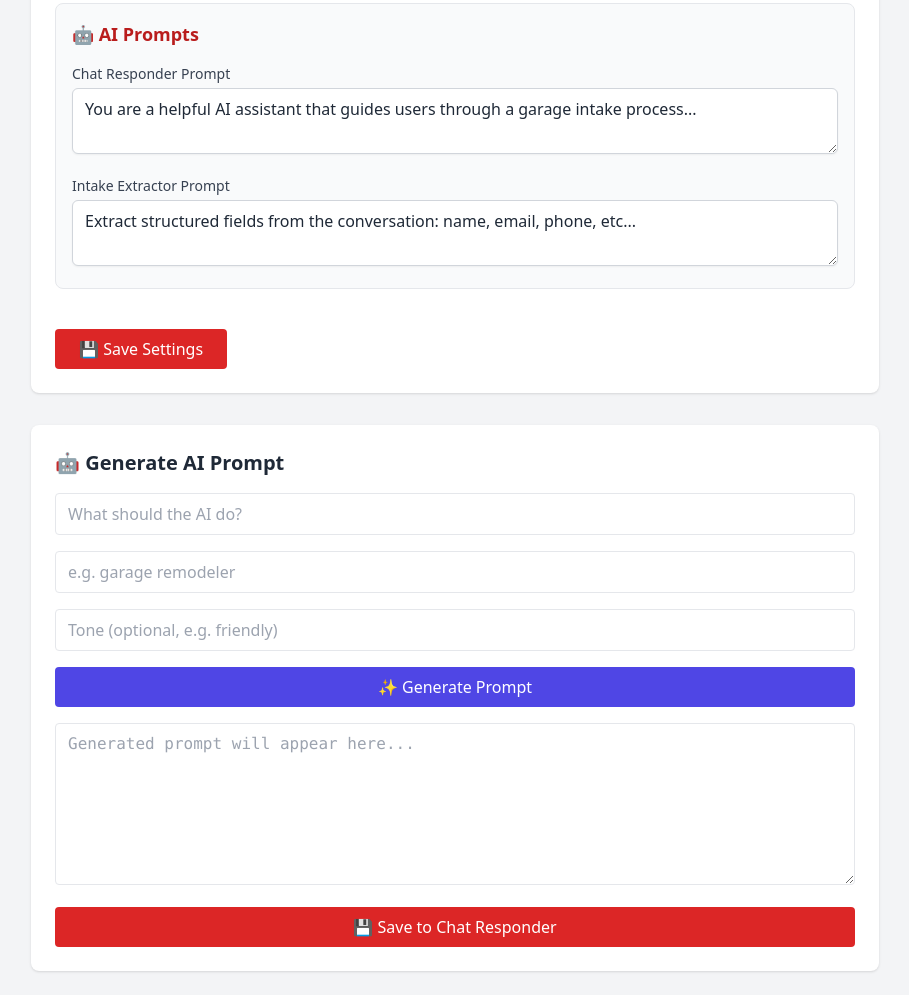
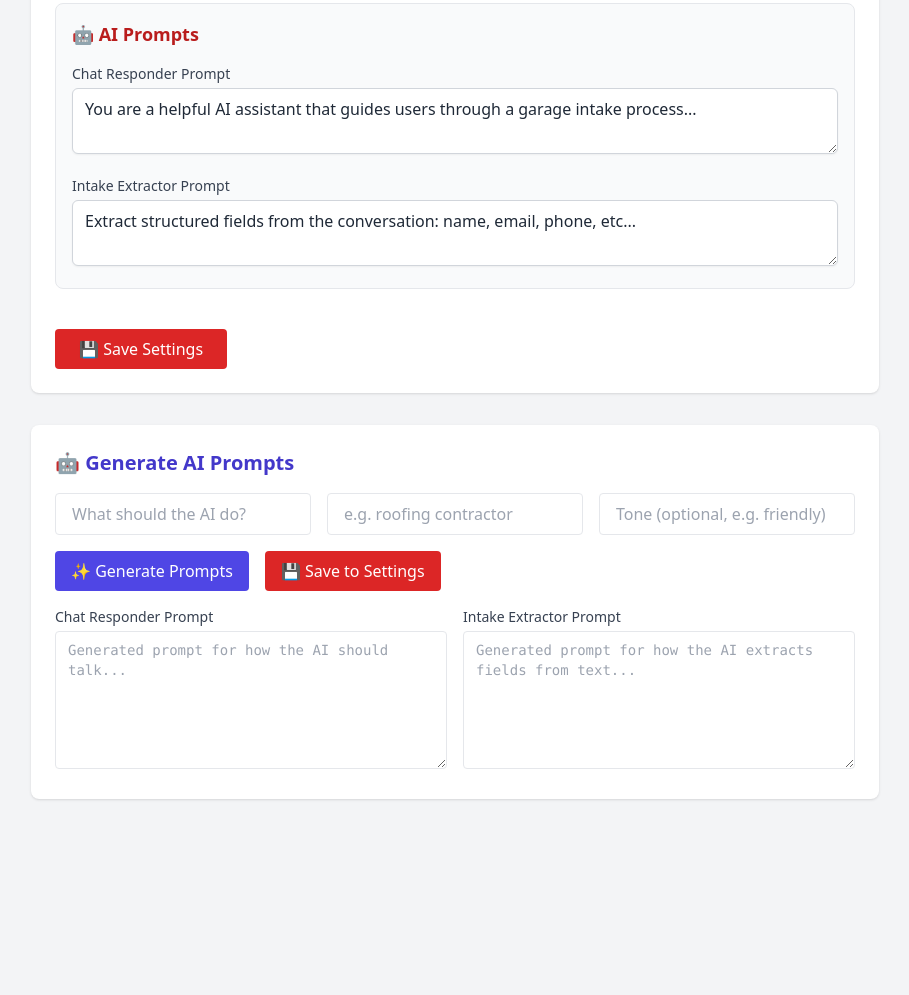
Before and after one commit to VeraLux-AI/veralux-suite, a website: page admin/index.html in a window 1280 px wide. Shown: the part 1560-2555 px from the top of the page, without its empty margins (185-1094 px from the left). After the commit the page ends 2383 px from the top, so only its background shows below. Drawn offline with nearby package versions, Linux system fonts and the light colour scheme.

Commit message:
Update index.html

```diff
--- a/admin/index.html
+++ b/admin/index.html
@@ -49,31 +49,47 @@
 
    <!-- AI Prompt Generator -->
 <section class="bg-white rounded-lg shadow p-6 space-y-4">
-      <h2 class="text-xl font-semibold">🤖 Generate AI Prompt</h2>
+  <h2 class="text-xl font-semibold text-indigo-700">🤖 Generate AI Prompts</h2>
 
+  <div class="grid grid-cols-1 md:grid-cols-3 gap-4">
     <input id="prompt-purpose" placeholder="What should the AI do?"
-             class="w-full border px-3 py-2 rounded focus:outline-none" />
+           class="col-span-1 md:col-span-1 border px-4 py-2 rounded focus:outline-none focus:ring-2 focus:ring-indigo-300" />
 
-      <input id="prompt-business" placeholder="e.g. garage remodeler"
-             class="w-full border px-3 py-2 rounded focus:outline-none" />
+    <input id="prompt-business" placeholder="e.g. roofing contractor"
+           class="col-span-1 md:col-span-1 border px-4 py-2 rounded focus:outline-none focus:ring-2 focus:ring-indigo-300" />
 
     <input id="prompt-tone" placeholder="Tone (optional, e.g. friendly)"
-             class="w-full border px-3 py-2 rounded focus:outline-none" />
+           class="col-span-1 md:col-span-1 border px-4 py-2 rounded focus:outline-none focus:ring-2 focus:ring-indigo-300" />
+  </div>
 
+  <div class="flex gap-4">
     <button onclick="generatePrompt()"
-              class="w-full bg-indigo-600 text-white py-2 rounded hover:bg-indigo-700 transition">
-        ✨ Generate Prompt
+            class="bg-indigo-600 text-white px-4 py-2 rounded hover:bg-indigo-700 transition w-full md:w-auto">
+      ✨ Generate Prompts
     </button>
+    <button onclick="saveGeneratedPrompt()"
+            class="bg-red-600 text-white px-4 py-2 rounded hover:bg-red-700 transition w-full md:w-auto">
+      💾 Save to Settings
+    </button>
+  </div>
 
-      <textarea id="prompt-output" rows="6"
-                class="w-full border px-3 py-2 rounded font-mono"
-                placeholder="Generated prompt will appear here..."></textarea>
+  <div class="grid grid-cols-1 md:grid-cols-2 gap-4">
+    <div>
+      <label class="block text-sm font-medium text-gray-700 mb-1">Chat Responder Prompt</label>
+      <textarea id="prompt-output-chat" rows="6"
+                class="w-full border px-3 py-2 rounded font-mono text-sm focus:outline-none focus:ring-2 focus:ring-indigo-300"
+                placeholder="Generated prompt for how the AI should talk..."></textarea>
+    </div>
 
-      <button onclick="saveGeneratedPrompt()"
-              class="w-full bg-red-600 text-white py-2 rounded hover:bg-red-700 transition">
-        💾 Save to Chat Responder
-      </button>
+    <div>
+      <label class="block text-sm font-medium text-gray-700 mb-1">Intake Extractor Prompt</label>
+      <textarea id="prompt-output-extract" rows="6"
+                class="w-full border px-3 py-2 rounded font-mono text-sm focus:outline-none focus:ring-2 focus:ring-indigo-300"
+                placeholder="Generated prompt for how the AI extracts fields from text..."></textarea>
+    </div>
+  </div>
 </section>
+
 
   </main>
 
```
Lines whose indentation alone changed are shown as unchanged.
